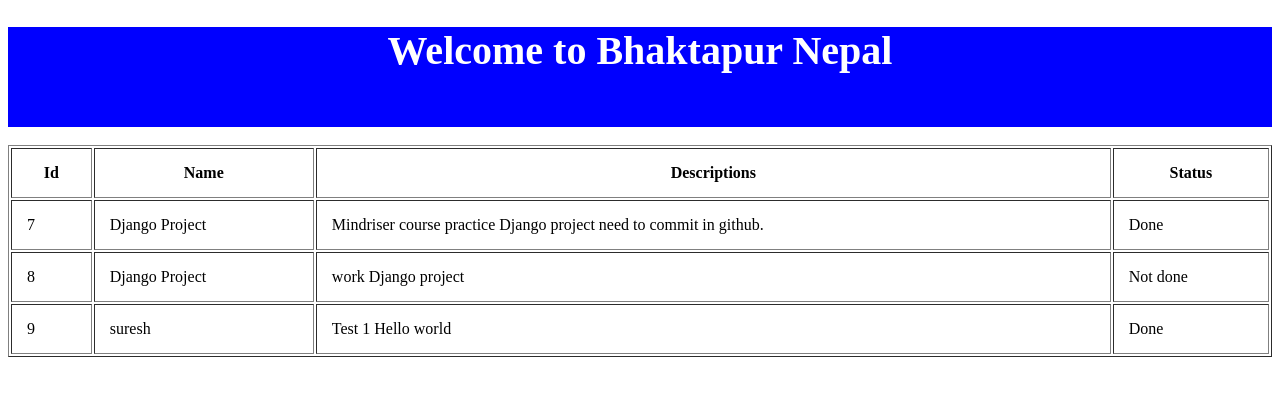
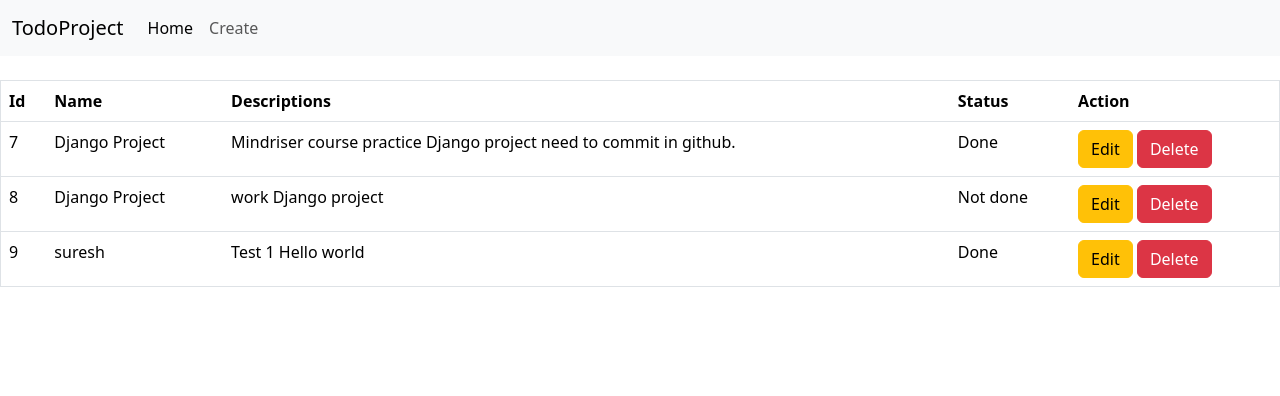
Before and after one commit to Sureshlama23/mindriser-assignment, a Django app: page / in a window 1280 px wide. Shown: the top 396 px of the page. Run offline with Django 5.2, Linux system fonts and the light colour scheme; data comes from the database, SQL or seed files in the repository; both versions use the stored data as it was after the commit.

Commit message:
requirement.txt & nav.html file added with funticon update

```diff
--- a/django project/Todoproject/Todoproject/urls.py
+++ b/django project/Todoproject/Todoproject/urls.py
@@ -22,5 +22,6 @@ urlpatterns = [
     path('admin/', admin.site.urls),
     path('',views.home,name='home'),
     path('create-form/',views.create,name='create-form'),
+    path('edit/<int:id>/',views.edit,name='edit'),
 
 ]
--- a/django project/Todoproject/base/models.py
+++ b/django project/Todoproject/base/models.py
@@ -5,3 +5,6 @@ class Todoproject(models.Model):
     name = models.CharField(max_length = 100)
     description = models.TextField()
     status = models.CharField(max_length =50,choices=[('Done','Done'),('In progress', 'In progress'), ('Not done','Not done')])
+
+    def __str__(self) -> str:
+        return self.name
--- /dev/null
+++ b/django project/Todoproject/base/requirement.txt
@@ -0,0 +1,2 @@
+need create edit frontend features
+and function edit in backend system
--- a/django project/Todoproject/base/views.py
+++ b/django project/Todoproject/base/views.py
@@ -16,4 +16,10 @@ def create(request):
 
         Todoproject.objects.create(name=name,description=description,status=status)
         return redirect('home')
-    return render(request,'create.html')
+    content = {'mode':'create'}
+    return render(request,'create.html',context=content)
+def edit(request,id):
+    content = {'mode': 'edit'}
+    todo = Todoproject.objects.get(id=id)
+    print(todo)
+    return render(request,'create.html',context=content)
--- a/django project/Todoproject/template/index.html
+++ b/django project/Todoproject/template/index.html
@@ -3,7 +3,8 @@
 <head>
     <meta charset="UTF-8">
     <meta name="viewport" content="width=device-width, initial-scale=1.0">
-    <title>Home</title>
+    <link href="https://cdn.jsdelivr.net/npm/bootstrap@5.3.2/dist/css/bootstrap.min.css" rel="stylesheet" integrity="sha384-T3c6CoIi6uLrA9TneNEoa7RxnatzjcDSCmG1MXxSR1GAsXEV/Dwwykc2MPK8M2HN" crossorigin="anonymous">
+<script src="https://cdn.jsdelivr.net/npm/bootstrap@5.3.2/dist/js/bootstrap.bundle.min.js" integrity="sha384-C6RzsynM9kWDrMNeT87bh95OGNyZPhcTNXj1NW7RuBCsyN/o0jlpcV8Qyq46cDfL" crossorigin="anonymous"></script>
     <style>
         .main{
             height: 100px;
@@ -15,19 +16,16 @@
     </style>
 </head>
 <body>
-    <div class="main">
-    <h1>
-        Welcome to Bhaktapur Nepal
-    </h1>
-    </div>
+{% include "nav.html" %}
     <br>
-       <table border="1px" cellpadding="15px" width="100%">
+       <table border="1px" cellpadding="15px" width="100%" class="table">
             <thead>
                 <tr>
                     <th>Id</th>
                     <th> Name </th>
                     <th> Descriptions</th>
                     <th>Status</th>
+                    <th>Action</th>
                 </tr>
             </thead>
             <tbody>
@@ -37,6 +35,9 @@
                     <td>{{todo.name}}</td>
                     <td>{{todo.description}}</td>
                     <td>{{todo.status}}</td>
+                    <td><a href="{% url 'edit' id=todo.id %}"><button class="btn btn-warning">Edit</button></a>
+                        <button class="btn btn-danger">Delete</button>
+                    </td>
                 </tr>
             {% endfor %}
             </tbody>
--- /dev/null
+++ b/django project/Todoproject/template/nav.html
@@ -0,0 +1,31 @@
+<!DOCTYPE html>
+<html lang="en">
+<head>
+    <meta charset="UTF-8">
+    <meta name="viewport" content="width=device-width, initial-scale=1.0">
+    <link href="https://cdn.jsdelivr.net/npm/bootstrap@5.3.2/dist/css/bootstrap.min.css" rel="stylesheet" integrity="sha384-T3c6CoIi6uLrA9TneNEoa7RxnatzjcDSCmG1MXxSR1GAsXEV/Dwwykc2MPK8M2HN" crossorigin="anonymous">
+<script src="https://cdn.jsdelivr.net/npm/bootstrap@5.3.2/dist/js/bootstrap.bundle.min.js" integrity="sha384-C6RzsynM9kWDrMNeT87bh95OGNyZPhcTNXj1NW7RuBCsyN/o0jlpcV8Qyq46cDfL" crossorigin="anonymous"></script>
+</head>
+<body>
+    <nav class="navbar navbar-expand-lg bg-body-tertiary">
+        <div class="container-fluid">
+          <a class="navbar-brand" href="#">TodoProject</a>
+          <button class="navbar-toggler" type="button" data-bs-toggle="collapse" data-bs-target="#navbarNav" aria-controls="navbarNav" aria-expanded="false" aria-label="Toggle navigation">
+            <span class="navbar-toggler-icon"></span>
+          </button>
+          <div class="collapse navbar-collapse" id="navbarNav">
+            <ul class="navbar-nav">
+              <li class="nav-item">
+                <a class="nav-link active" aria-current="page" href="{% url 'home' %}">Home</a>
+              </li>
+              <li class="nav-item">
+                <a class="nav-link" href="{% url 'create-form'%}">Create</a>
+              </li>
+            </ul>
+          </div>
+        </div>
+      </nav>
+
+
+</body>
+</html>
```
Also changed, not shown: django project/Todoproject/template/create.html (+29 -5 lines), django project/Todoproject/db.sqlite3.
